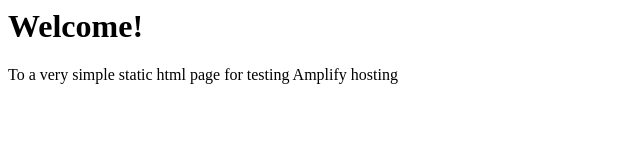
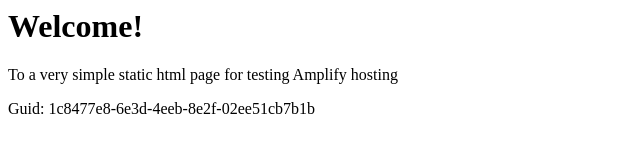
Before and after one commit to aws-aemilia-hkg/Github-PR-Commit-Integration-Test-DoNotTouch-v1-prod-ap-east-1, a website: page src/index.html in a window 1280 px wide. Shown: the whole page, without its empty margins (0-640 px from the left). Drawn offline with Linux system fonts and the light colour scheme.

Commit message:
commit from integ tests

```diff
--- a/src/index.html
+++ b/src/index.html
@@ -1,3 +1,5 @@
+
+
 <html lang="en">
 
 <head>
@@ -10,6 +12,6 @@
 <body>
     <h1>Welcome!</h1>
     <p>To a very simple static html page for testing Amplify hosting</p>
-</body>
+    <p>Guid: 1c8477e8-6e3d-4eeb-8e2f-02ee51cb7b1b</p></body>
 
 </html>
```
